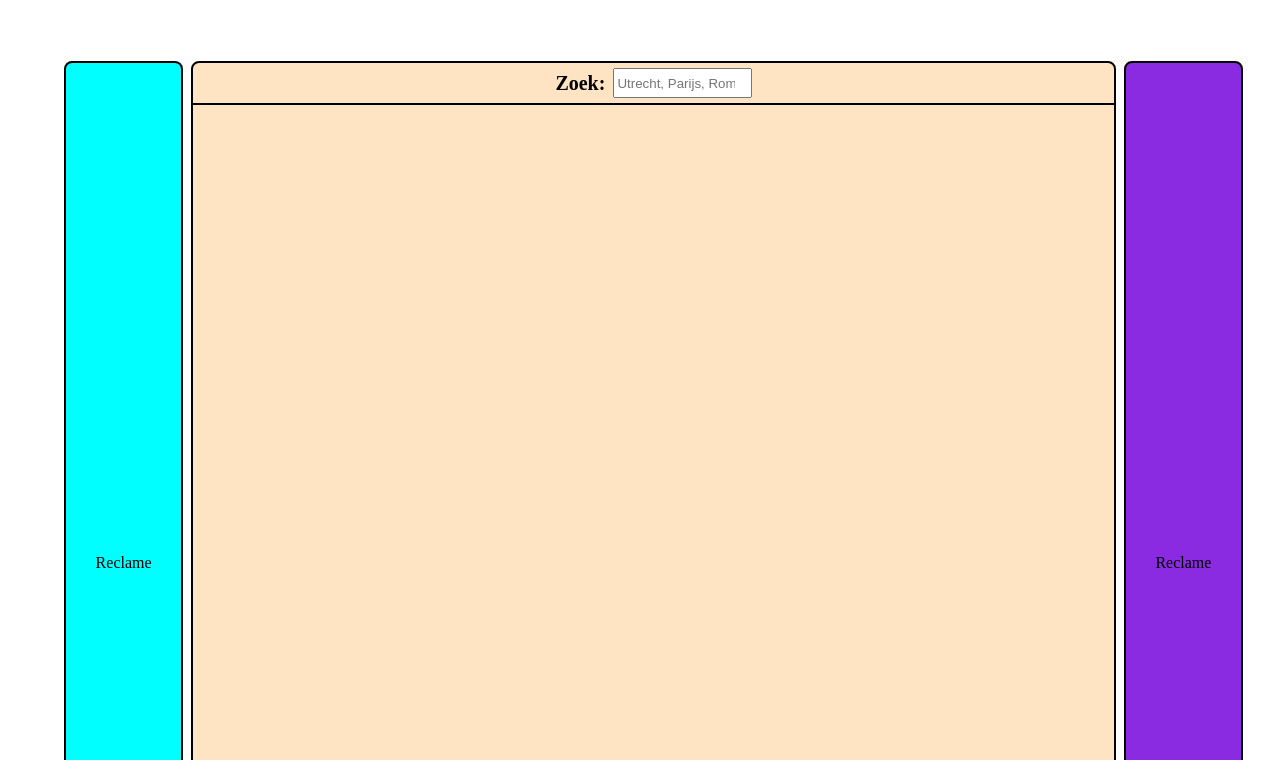
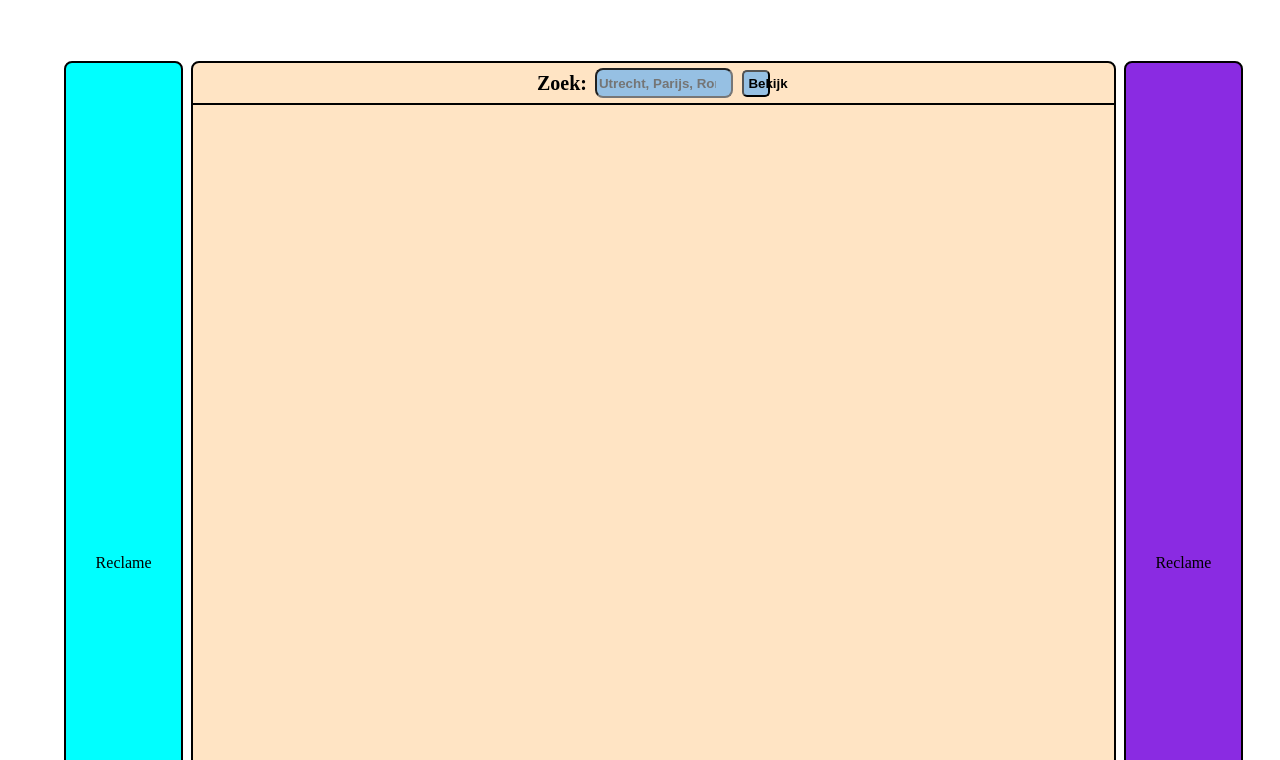
Before and after one commit to SwenteMebel/WeerSite, a plain HTML site: page index.html in a window 1280 px wide. Shown: the part 40-800 px from the top of the page. Drawn offline with nearby package versions, Linux system fonts and the light colour scheme.

Commit message:
Add files via upload

```diff
--- a/index.html
+++ b/index.html
@@ -24,7 +24,7 @@
         </div>
         <div class="midden">
             <div class="zoekVeld">
-                <label>Zoek: </label> <input type="search" id="invoer" placeholder="Utrecht, Parijs, Rome ">
+                <label>Zoek: </label> <input type="search" id="invoer" placeholder="Utrecht, Parijs, Rome ">  <button id="zoek">Bekijk</button>
             </div>
             <div class="mainInMain">
                 <div class="verwachting"></div>
--- a/index.js
+++ b/index.js
@@ -0,0 +1,5 @@
+$(doucment).ready(function(){
+    $('')
+
+
+});
--- a/style.css
+++ b/style.css
@@ -50,14 +50,34 @@ main{
     border-bottom: 2px solid black;
 }
 .zoekVeld > input{
-
+    background-color: rgb(150, 192, 227);
     height: 30px;
     width: 15%;
+    border-radius: 5px;
+    color: white;
+    font-weight: 600;
+    border-radius: 8px;;
+}
+.zoekVeld > input:focus{
+    background-color: aliceblue;
+    color:black;
 }
 .zoekVeld > label {
     font-size: 20px;
     font-weight: 800;
     margin-right: 8px;
+}
+.zoekVeld > button {
+    margin-left: 1%;
+    padding: 4px;
+    width: 3%;
+    background-color: rgb(150, 192, 227);
+    font-weight: 600;
+    border-radius: 5px;
+}
+.zoekVeld > button:hover{
+    background-color: aliceblue;
+    color:black;
 }
 .mainInMain {
     background-color: brown;
```
